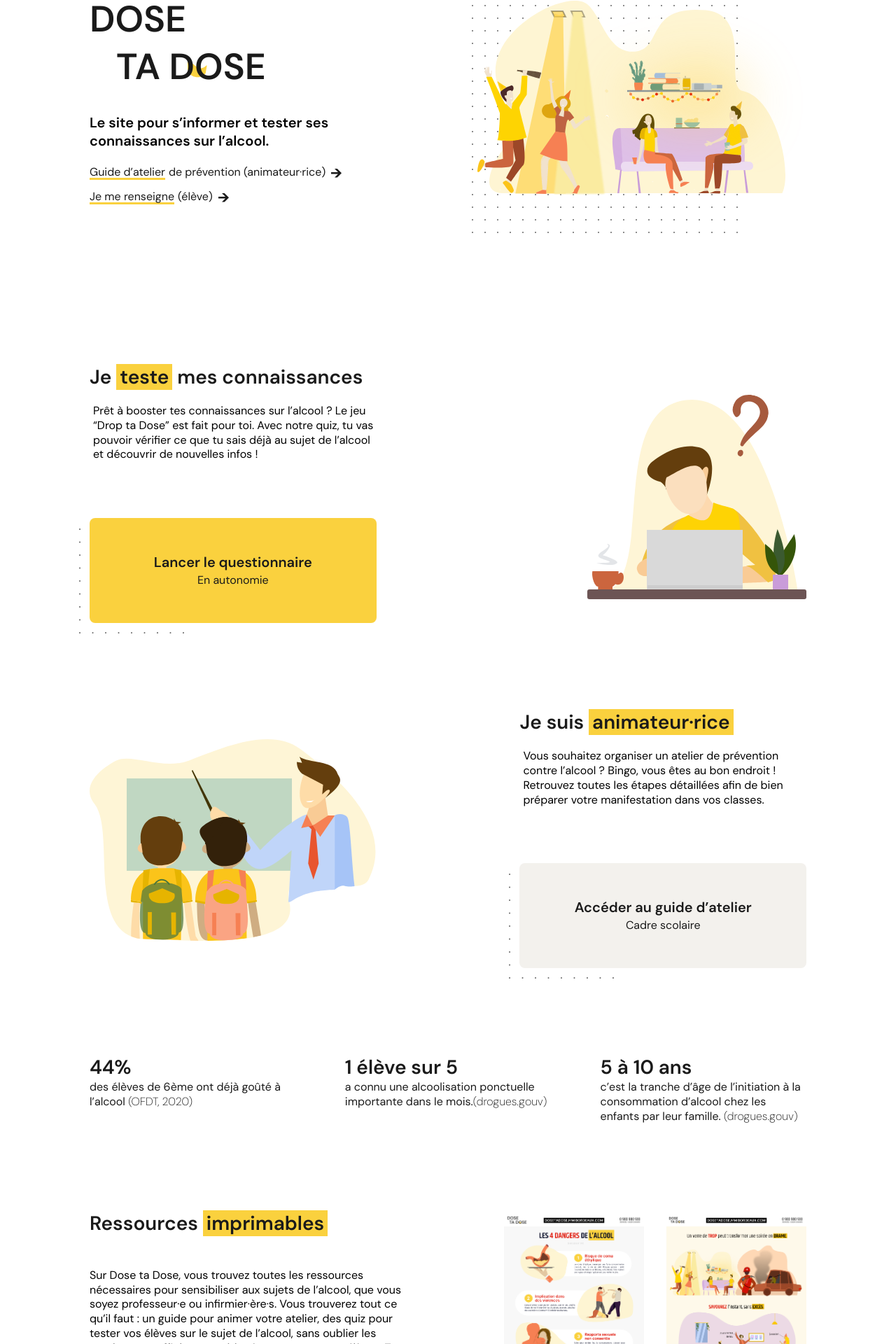
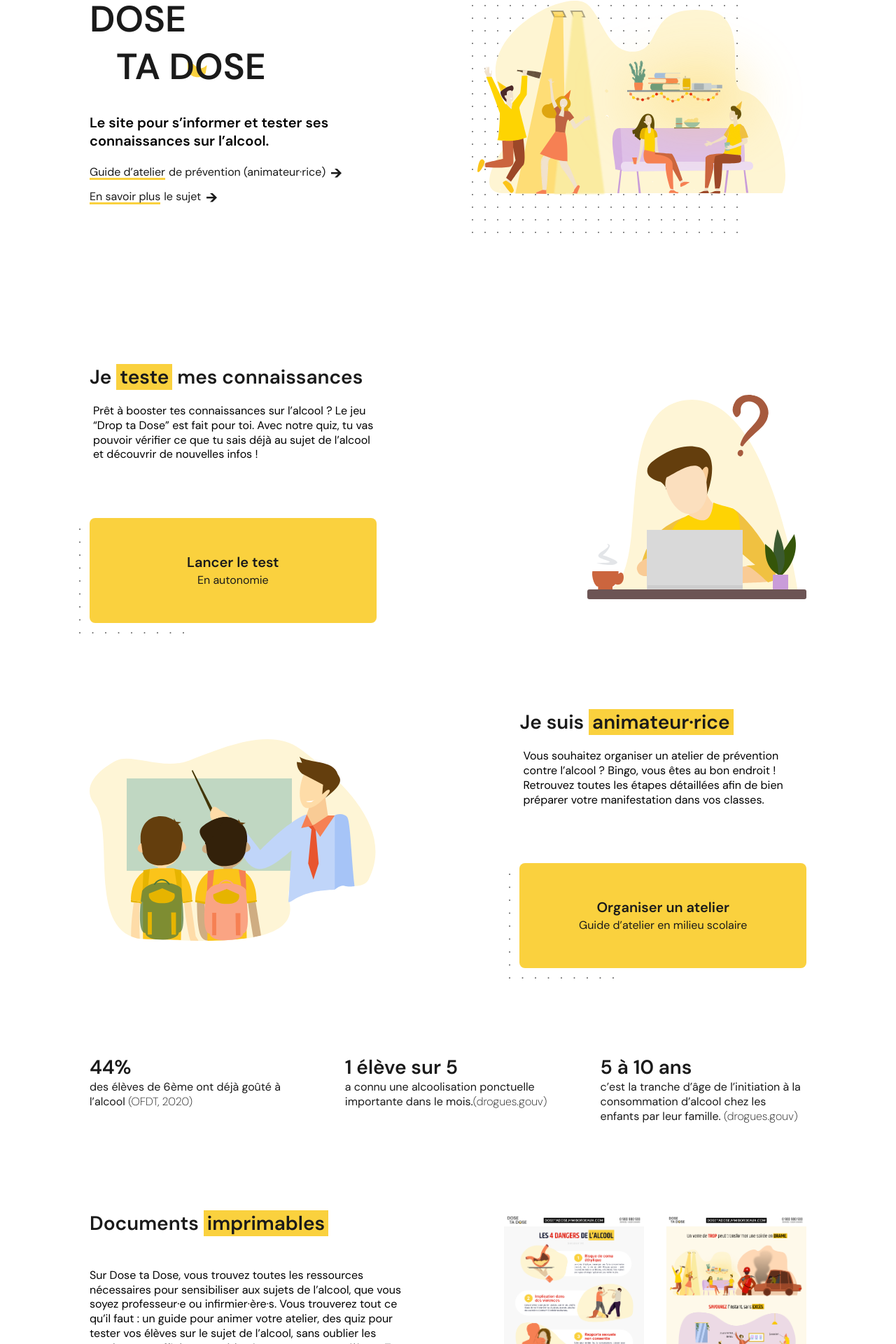
Before and after one commit to AurelianeD/dose-ta-dose, a SvelteKit app: page / in a window 1280 px wide. Shown: the part 255-2175 px from the top of the page at 70% size. Built offline with nearby package versions, Linux system fonts and the light colour scheme.

Commit message:
Home modifs lien et textes

```diff
--- a/src/routes/+page.svelte
+++ b/src/routes/+page.svelte
@@ -28,7 +28,7 @@
 		<p class="subtitle">Le site pour s’informer et tester ses connaissances sur l’alcool.</p>
 		<div class="flex-top-link">
 			<Link path="/guideAtelier" textUnderline="Guide d’atelier" text="de prévention (animateur·rice)" />
-			<Link path="/ressources" textUnderline="Je me renseigne" text="(élève)" />
+			<Link path="/ressources" textUnderline="En savoir plus" text="le sujet" />
 		</div>
 	</div>
 	<img class="img-home" src="/images/illu-home.svg" alt="" />
@@ -44,7 +44,7 @@
 					découvrir de nouvelles infos !
 				</p>
 				<ChoiceButton path="/game">
-					<span slot="title">Lancer le questionnaire</span>
+					<span slot="title">Lancer le test</span>
 					<span slot="description">En autonomie</span>
 				</ChoiceButton>
 			</div>
@@ -58,9 +58,9 @@
 					bon endroit ! Retrouvez toutes les étapes détaillées afin de bien préparer votre
 					manifestation dans vos classes.
 				</p>
-				<ChoiceButton path="/guideAtelier" buttonType="secondary">
-					<span slot="title">Accéder au guide d’atelier</span>
-					<span slot="description">Cadre scolaire</span>
+				<ChoiceButton path="/guideAtelier">
+					<span slot="title">Organiser un atelier</span>
+					<span slot="description">Guide d’atelier en milieu scolaire</span>
 				</ChoiceButton>
 			</div>
 			<img class="img-home" src="/images/illu-home-3.svg" alt="" />
@@ -100,7 +100,7 @@
 </section>
 <section class="ressources">
 	<div class="left-part">
-		<h2>Ressources <span class="yellow-bg">imprimables</span></h2>
+		<h2>Documents <span class="yellow-bg">imprimables</span></h2>
 		<p class="ressource-text">
       Sur Dose ta Dose, vous trouvez toutes les ressources nécessaires pour sensibiliser aux sujets de l’alcool, que vous soyez professeur·e ou  infirmier·ère·s. Vous trouverez tout ce qu’il faut : un guide pour animer votre atelier, des quiz pour tester vos élèves sur le sujet de l’alcool, sans oublier les nombreuses affiches et guides à transmettre aux élèves. Tout est prêt à télécharger en PDF, ou à imprimer. Juste un clic et c'est parti !
 		</p>
```
